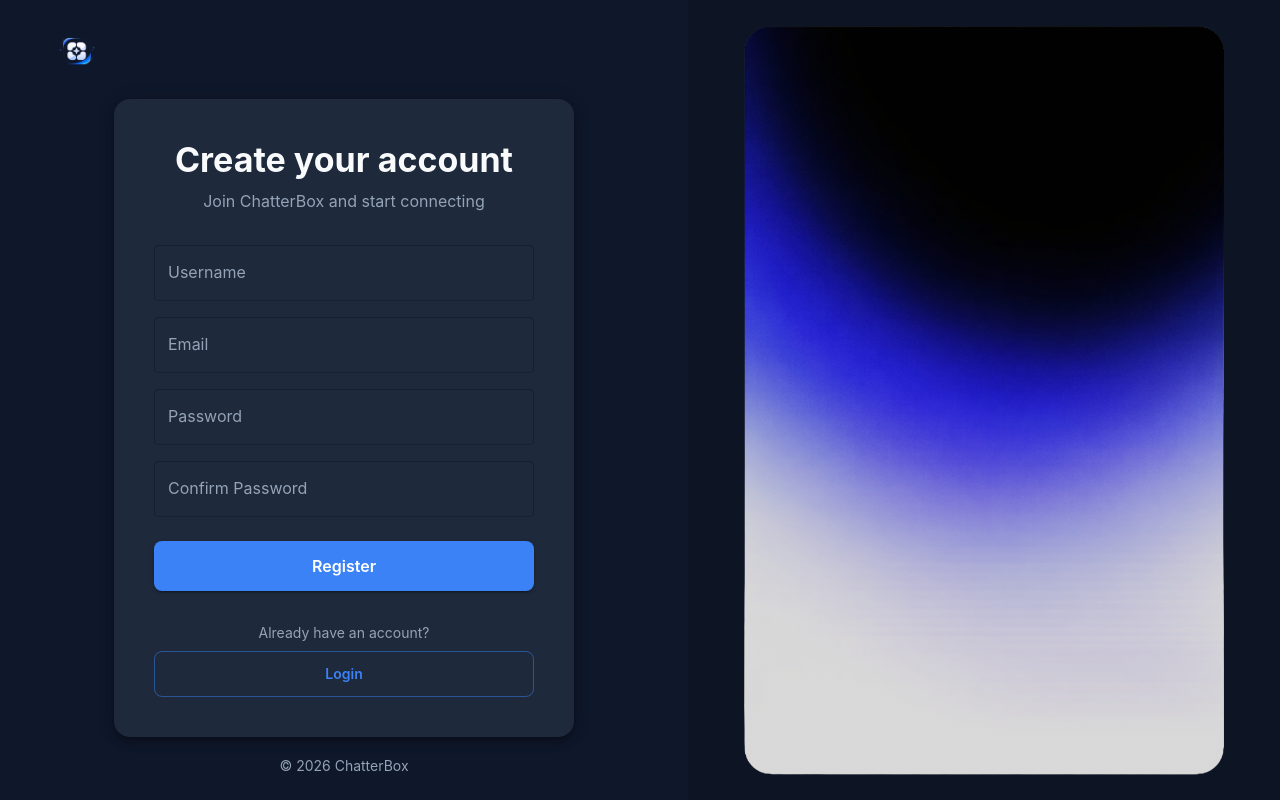
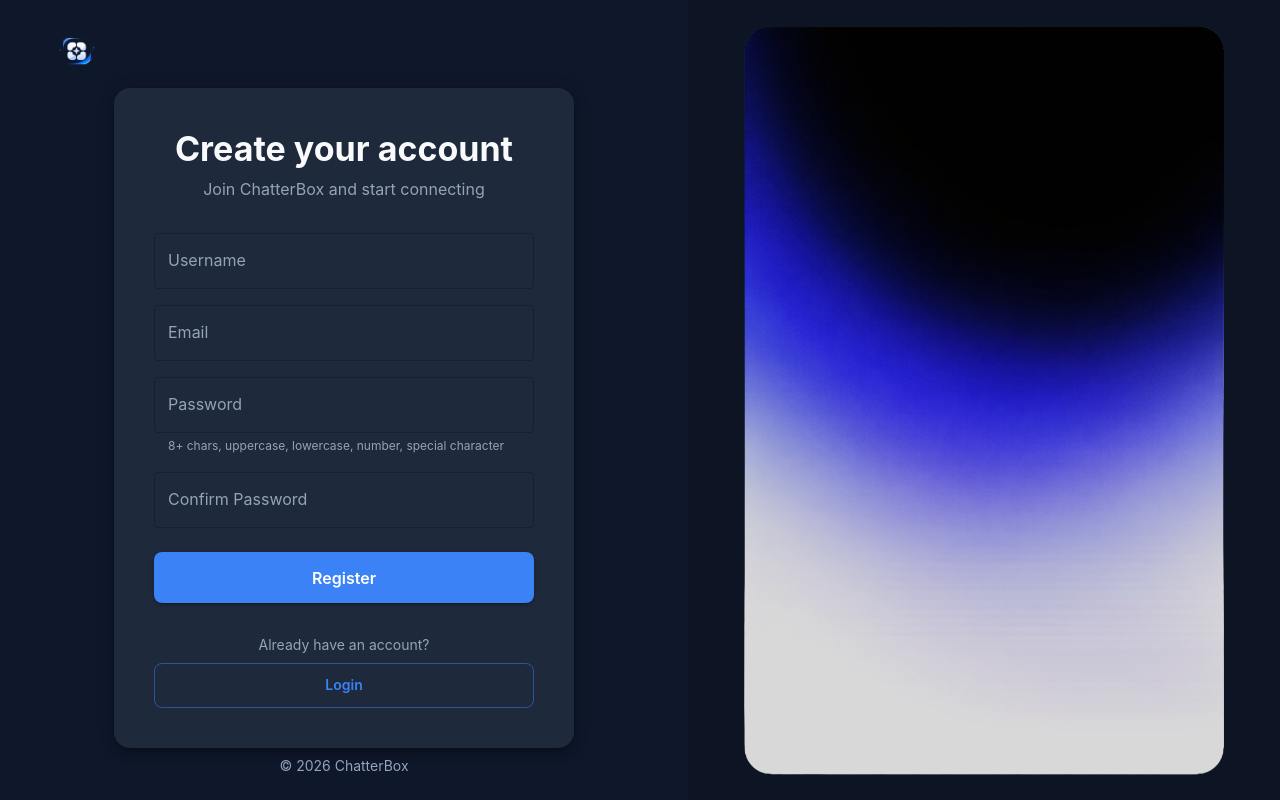
Before and after one commit to Harrison-Holt/chatterbox-messaging-app, a React (Vite) app in the folder frontend/: page /register in a window 1280 px wide. Built offline with nearby package versions, Linux system fonts and the light colour scheme; no server answers.

Commit message:
Update registration.tsx

```diff
--- a/frontend/src/pages/registration.tsx
+++ b/frontend/src/pages/registration.tsx
@@ -115,6 +115,7 @@ function Registration() {
               type="password"
               variant="outlined"
               fullWidth
+              helperText="8+ chars, uppercase, lowercase, number, special character"
             />
 
             <TextField
```
